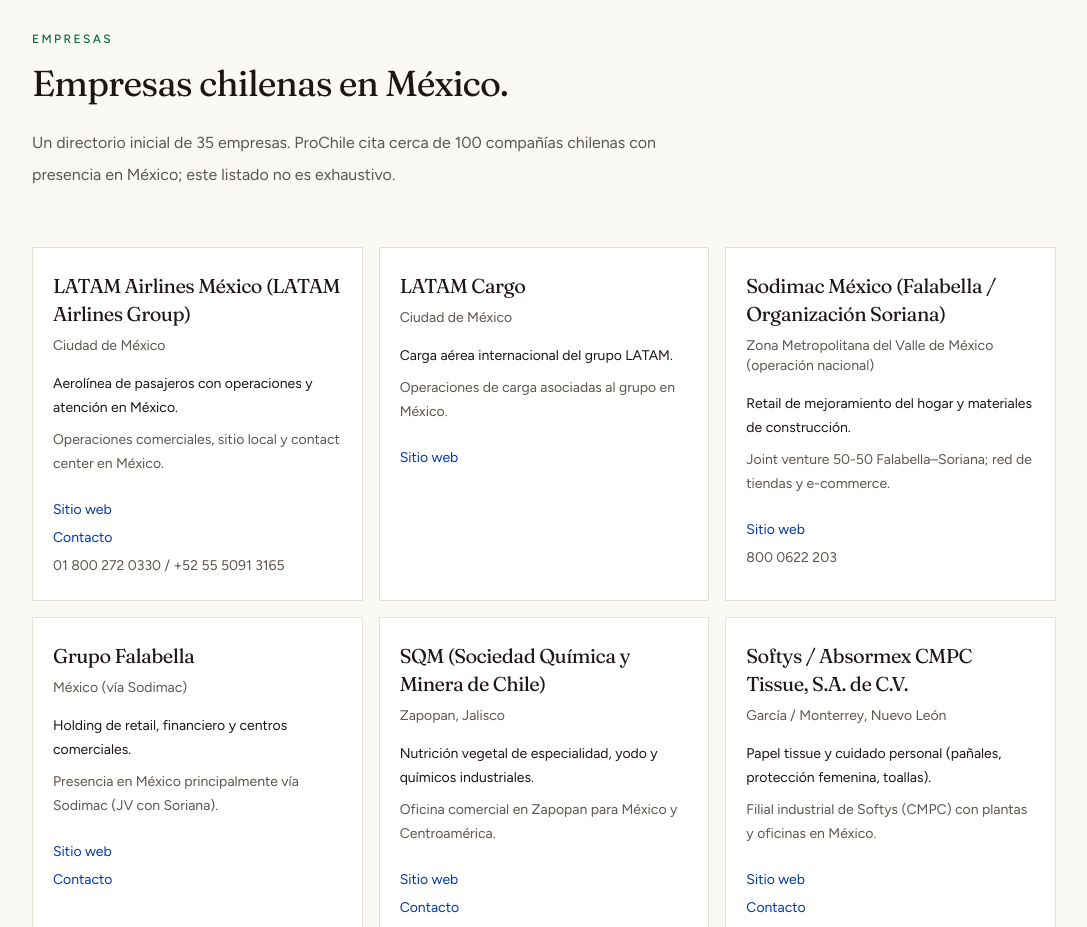
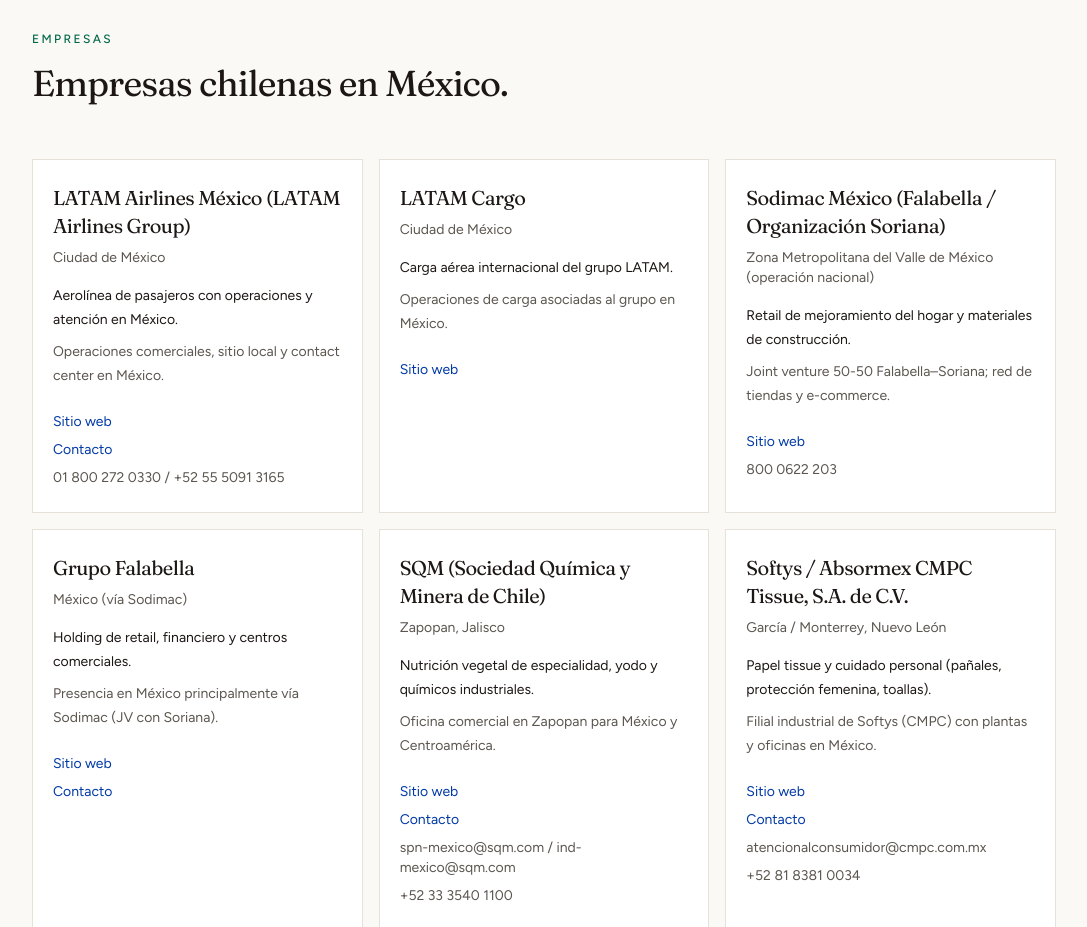
Before and after one commit to angelogordillo/ChileM-xico, a Next.js app: page / in a window 1280 px wide. Shown: the part 1020-1947 px from the top of the page, without its empty margins (96-1183 px from the left). Built offline with nearby package versions, Linux system fonts and the light colour scheme; no server answers.

Commit message:
Remove the Empresas directory disclaimer
Drop the ProChile / non-exhaustive / starter-directory copy from the Empresas section and docs. Keep the company list as-is.

```diff
--- a/src/components/Empresas.tsx
+++ b/src/components/Empresas.tsx
@@ -27,11 +27,6 @@ export function Empresas() {
           >
             Empresas chilenas en México.
           </h2>
-          <p className="mt-6 text-base leading-8 text-ink-soft">
-            Un directorio inicial de {empresas.length} empresas. ProChile cita
-            cerca de 100 compañías chilenas con presencia en México; este
-            listado no es exhaustivo.
-          </p>
         </div>
 
         {empresas.length === 0 ? (
--- a/src/data/empresas.ts
+++ b/src/data/empresas.ts
@@ -27,7 +27,7 @@ export function telHref(value: string): string {
 }
 
 /**
- * Directorio inicial de empresas chilenas con presencia en México.
+ * Empresas chilenas con presencia en México.
  * Fuentes públicas; contactos exactos del listado investigado.
  * No inventar datos: si email o teléfono es "no público", no se muestra.
  */
```
Also changed, not shown: 1 other file (tests, documents, lock files or other folders).
